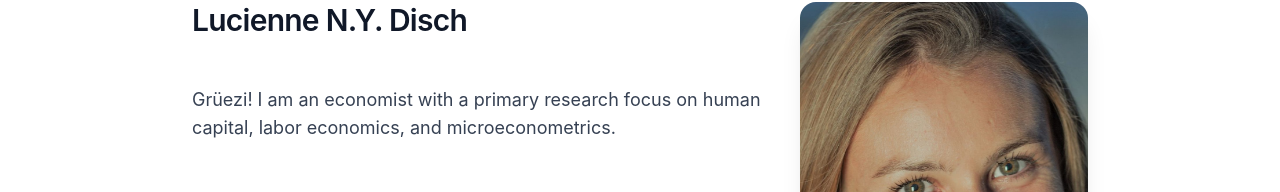
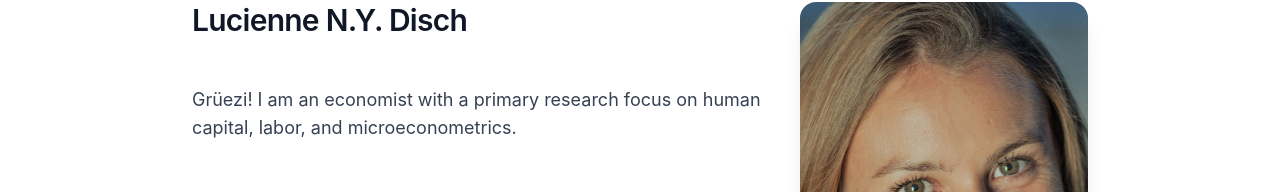
Before and after one commit to luciennedisch/luciennedisch.github.io, a React (Vite) app: page / in a window 1280 px wide. Shown: the part 118-310 px from the top of the page. Built offline with nearby package versions, Linux system fonts and the light colour scheme.

Commit message:
Update About page description for clarity

```diff
--- a/src/pages/About.tsx
+++ b/src/pages/About.tsx
@@ -18,7 +18,7 @@ export const About = () => (
             Lucienne N.Y. Disch
           </h1>
           <p className="text-lg text-gray-700 mt-4 md:mt-12">
-            Grüezi! I am an economist with a primary research focus on human capital, labor economics, and microeconometrics.
+            Grüezi! I am an economist with a primary research focus on human capital, labor, and microeconometrics.
           </p>
           <p className="mt-4 md:mt-12 text-lg text-gray-600 max-w-prose mx-auto md:mx-0">
             I currently work as a Postdoctoral Researcher at the Stone Center at the University of Chicago.
```
